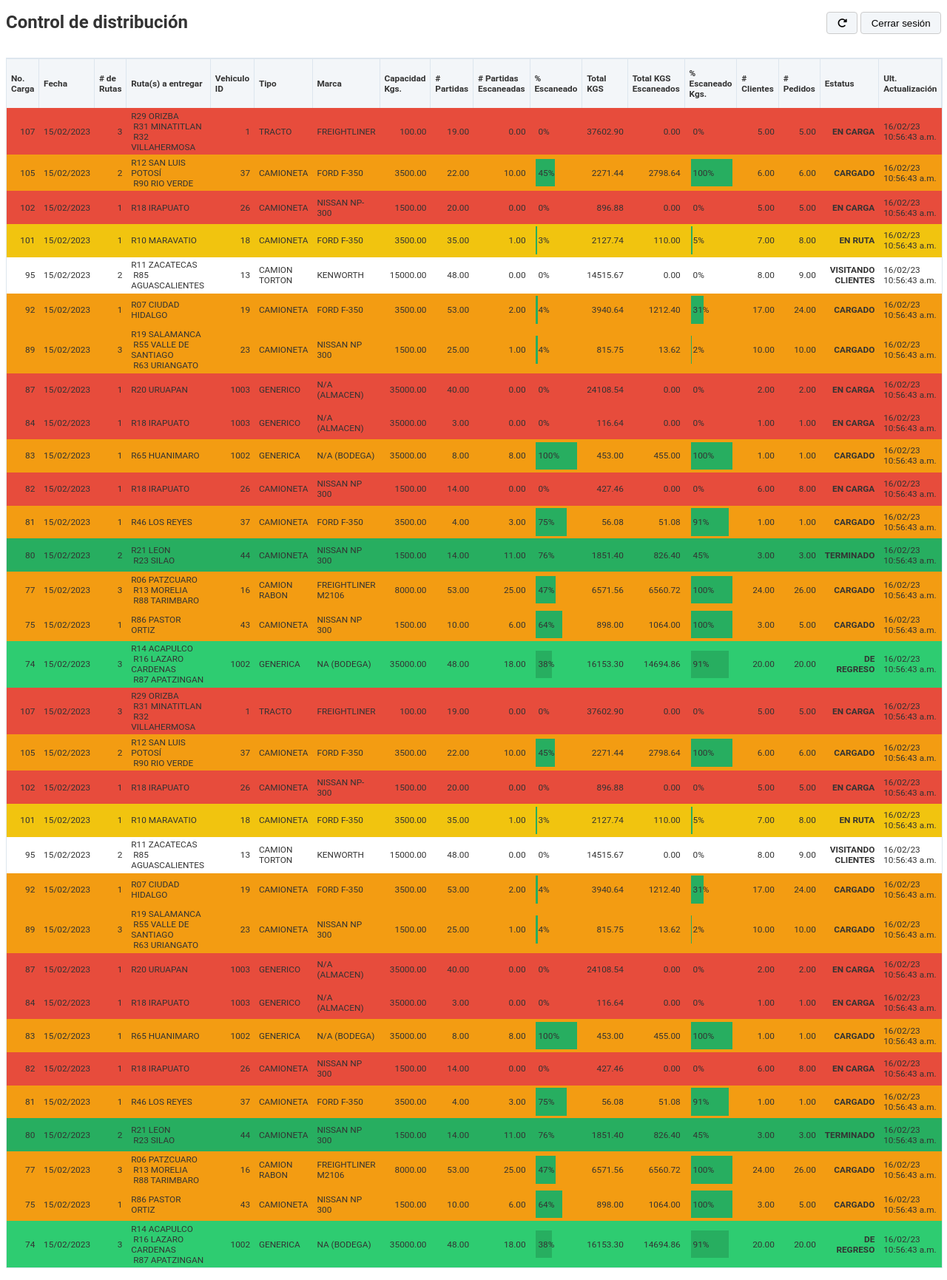
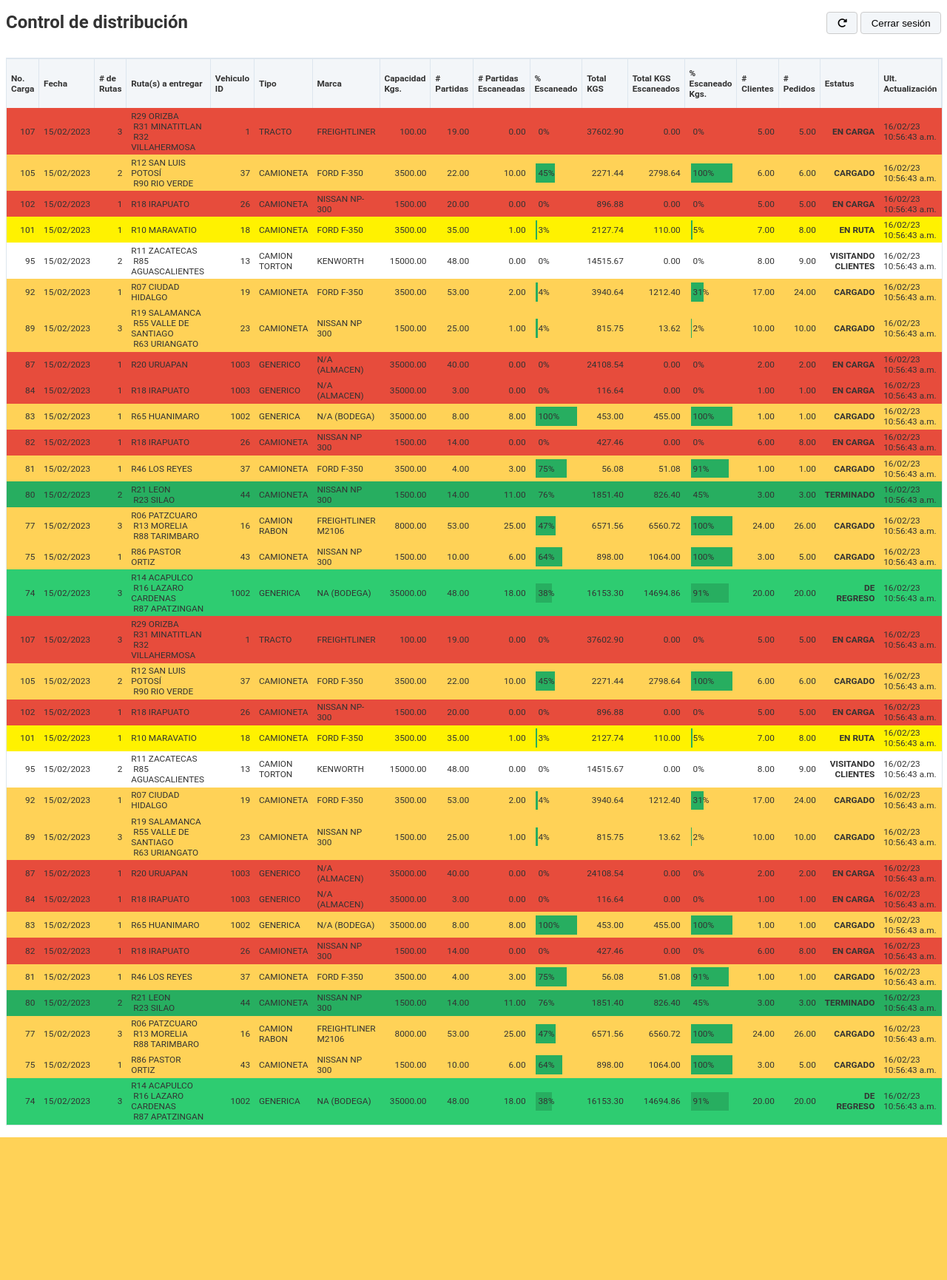
Before and after one commit to lauArciniega2797/proyectoJ, a PHP site: page / in a window 1280 px wide. Shown: the whole page at 74% size. After the commit the page ends 1538 px from the top, so only its background shows below. Run offline with PHP 8.4, Linux system fonts and the light colour scheme; the visitor is signed in with stand-in values (Sample User, id 1); some libraries are stand-ins or nearby versions.

Commit message:
Subida de página al repo

```diff
--- a/assets/css/styles.css
+++ b/assets/css/styles.css
@@ -11,11 +11,13 @@ body {
 :root {
     --red:#e74c3c;
     --red_light: hsl(6deg 78% 93%);
-    --yellow:#f1c40f;
+    /* --yellow:#f1c40f; */
+    --yellow:#fff200;
+    --green:#27ae60;
     --green_light:#2ecc71;
-    --green:#27ae60;
     --blue:#3498db;
-    --orange:#f39c12;
+    /* --orange:#f39c12; */
+    --orange:#ffd257;
     --white:#fff;
     --gray_white: #f3f6f9;
 }
@@ -170,8 +172,11 @@ body {
     transition: background-color .2s
 }
 #app_table table tbody tr.is-orange:hover {
+    background-color: #ffc21a;
+}
+/* #app_table table tbody tr.is-orange:hover {
     background-color: #e9940c;
-}
+} */
 #app_table table tbody tr.is-red:hover {
     background-color: #e5412e;
 }
@@ -182,8 +187,11 @@ body {
     background-color: #2abb67;
 }
 #app_table table tbody tr.is-yellow:hover {
+    background-color: #f5e900;
+}
+/* #app_table table tbody tr.is-yellow:hover {
     background-color: #deb40d;
-}
+} */
 #app_table table tbody tr.is-white:hover {
     background-color: var(--gray_white);
 }
@@ -191,7 +199,7 @@ body {
     width: 95%;
     margin: 0 auto;
     position: relative;
-    padding: 1em 0.3em;
+    padding: .5em 0.3em;
 }
 #app_table table tbody tr td div span.bar_percentage {
     position: absolute;
--- a/index.php
+++ b/index.php
@@ -142,7 +142,12 @@ if(!isset($_SESSION['usuario'])) {
                 closeSesion: function(){
                     $.get("assets/api/api_login.php?action=closeSesion",
                     function(data, status) {
-                        console.log(data);
+                        if(data) {
+                            let result = JSON.parse(data);
+                            if(result.destroyed) {
+                                window.location = 'login.php'
+                            }
+                        }
                     })
                 },
                 statusClases: function(status){
```
Also changed, not shown: assets/api/api_login.php (+3 -5 lines).
